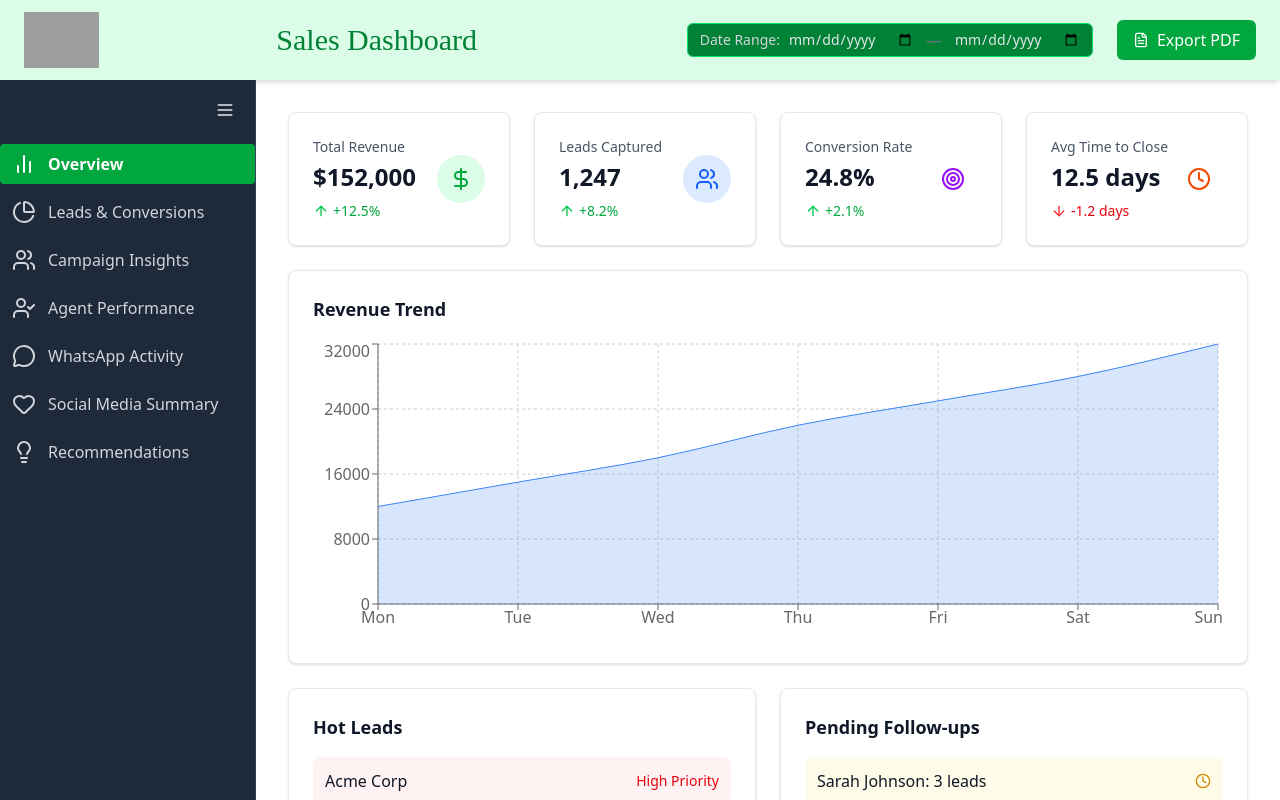
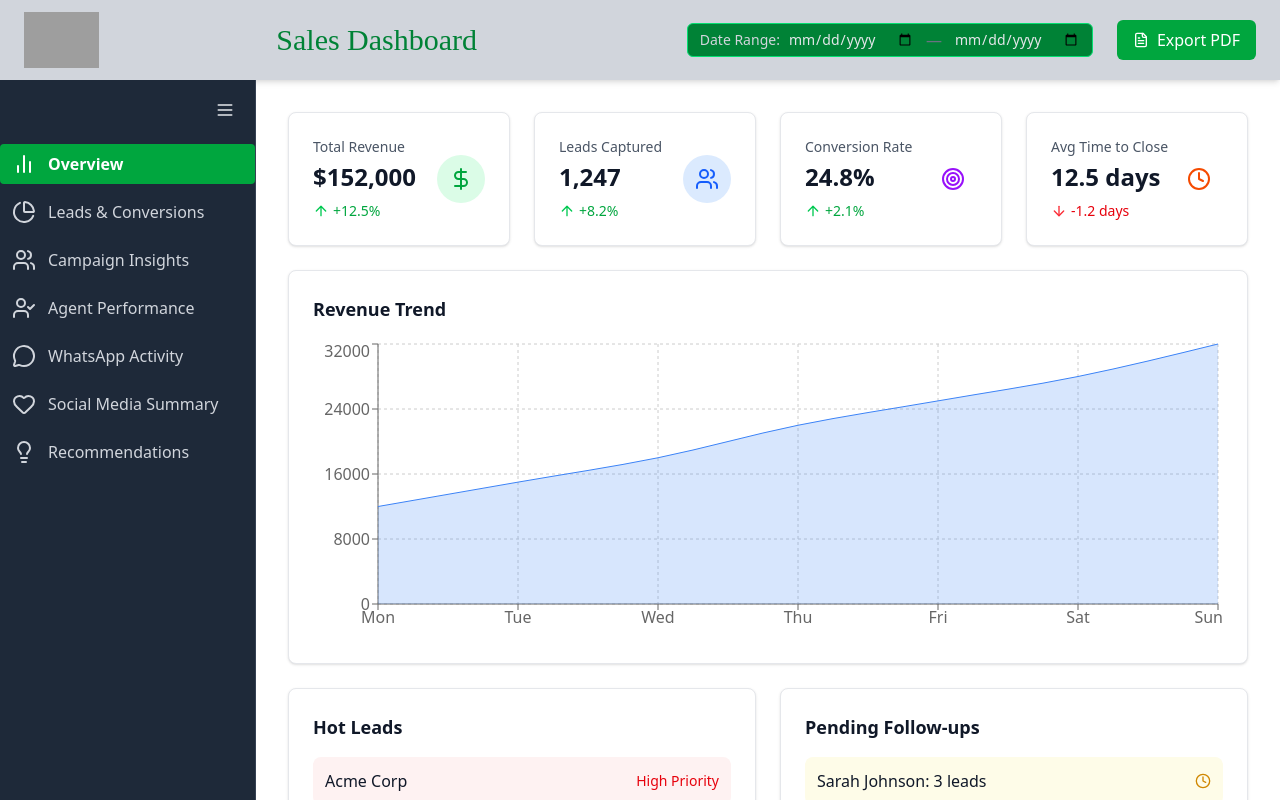
Before and after one commit to simon-tiphy/optivensalestracking-system-, a React (Vite) app: page / in a window 1280 px wide. Shown: the top 800 px of the page. Built offline with nearby package versions, Linux system fonts and the light colour scheme; grey boxes are pictures that could not be loaded.

Commit message:
update on the navbar color

```diff
--- a/src/components/Navbar.jsx
+++ b/src/components/Navbar.jsx
@@ -3,7 +3,7 @@ import { FileText } from 'lucide-react'; // PDF icon
 function Navbar() {
   return (
     <nav
-      className="flex items-center justify-between px-6 py-3 bg-green-100 shadow-md"
+      className="flex items-center justify-between px-6 py-3 bg-gray-300 shadow-md"
     >
       {/* Logo */}
       <div className="flex items-center gap-4">
```
